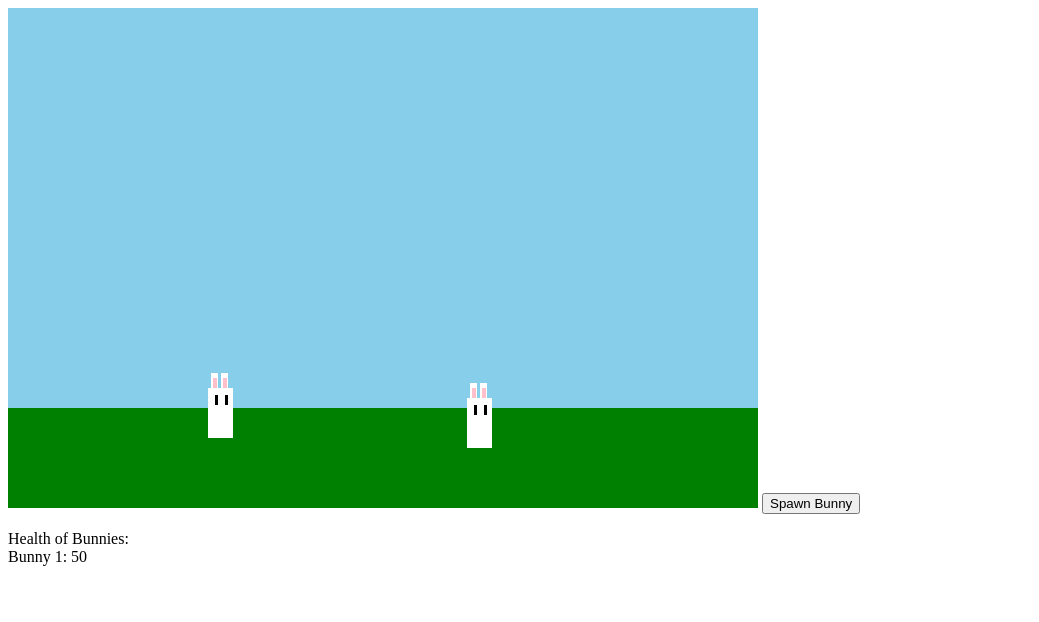
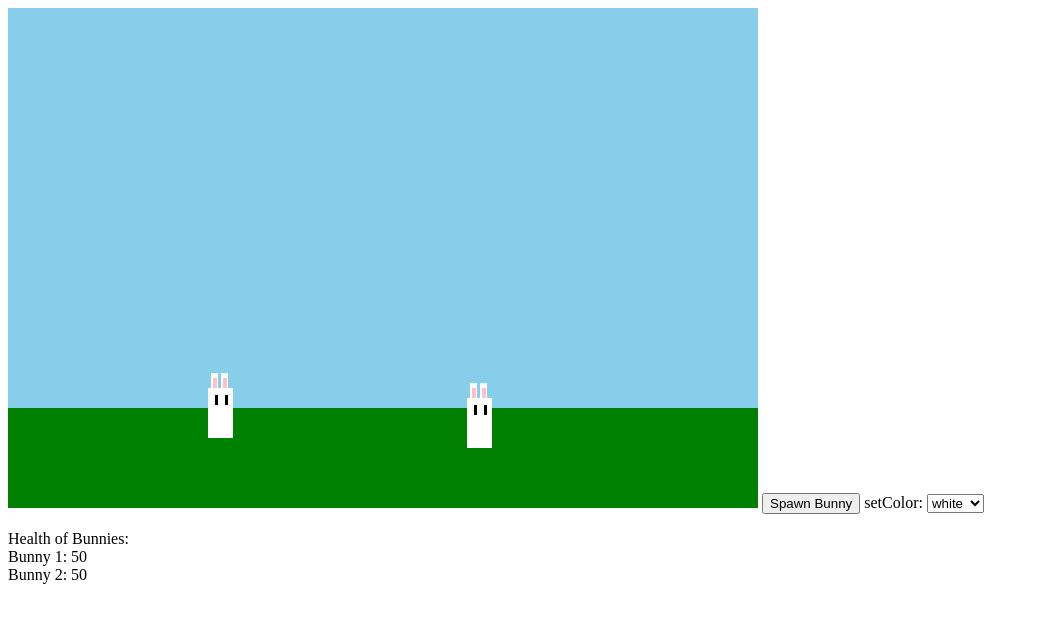
Before and after one commit to Keast27/RichMediaProject1, a plain HTML site: page index.html in a window 1280 px wide. Both pictures are taken after a click on the button "Spawn Bunny". Shown: the whole page, without its empty margins (0-1039 px from the left). Drawn offline with Linux system fonts and the light colour scheme.

Commit message:
Color Changing
You can now change the colors of the bunnies

```diff
--- a/index.html
+++ b/index.html
@@ -17,6 +17,14 @@
     <script src="js/init.js" type="module"></script>
 
     <button id="spawn">Spawn Bunny</button>
+    <label>setColor:
+        <select id="bunnyColorChooser">
+            <option value="red">red</option>
+            <option value="blue">blue</option>
+            <option value="green">green</option>
+            <option value="white"selected>white</option>
+        </select>
+    </label>
     <p id ="health">Health of Bunnies:</p>
     <!--
 #10 - note that for radio buttons to be in a group, where only one is selected at a time,
--- a/js/main.js
+++ b/js/main.js
@@ -3,6 +3,7 @@ export {init};
 // #1 - wait for page to load
 let bunbun;
 let ctx;
+let color = "white";
 bunbun = new bunny(200,380,"white",0,0,50,1,"male",false);
 
 let bunbuns = [bunbun];
@@ -26,12 +27,22 @@ function init(){
     ctx.fillRect(0,400,750,100);
 
     // Health of first bunny
-    document.querySelector('#health').innerHTML += '<br>' + "Bunny " + bunbuns.length + ": " + bunbuns[0].health + '<br></br>';
+    document.querySelector('#health').innerHTML += '<br>' + "Bunny " + bunbuns.length + ": " + bunbuns[0].health;
 
 
     // Add a new bunbun each time spawn button is pressed
     document.querySelector('#spawn').onclick = function()
-        {addBunBun(getRandomInt(0,750),getRandomInt(350,500),"white",0,0,50,1,"male",false)};
+        {addBunBun(getRandomInt(0,750),getRandomInt(350,500),color,0,0,50,1,"male",false)};
+
+    // Change color according to input
+    document.querySelector('#bunnyColorChooser').onchange = function (e) {
+        for(let i = 0; i < bunbuns.length; i++)
+        {
+            bunbuns[i].color = e.target.value;
+        }
+        color = e.target.value;
+        drawBunbuns();
+    };
 
     drawBunbuns();
     bunbun.eat();
@@ -51,7 +62,7 @@ function drawBunbuns()
         ctx.fillStyle = "black";
         ctx.fillRect(bunbuns[i].x + 7, bunbuns[i].y + 7, 3, 10);
         ctx.fillRect(bunbuns[i].x + 17, bunbuns[i].y + 7, 3, 10);
-        ctx.fillStyle = "white";
+        ctx.fillStyle = bunbuns[i].color;
         ctx.fillRect(bunbuns[i].x + 3, bunbuns[i].y - 15, 7, 20);
         ctx.fillRect(bunbuns[i].x + 13, bunbuns[i].y - 15, 7, 20);
         ctx.fillStyle = "pink";
@@ -67,6 +78,8 @@ function addBunBun(x,y,color,genes,hunger,health,age,sex,mated)
     let bunbunTemp = new bunny(x,y,color,genes,hunger,health,age,sex,mated);
 
     bunbuns.push(bunbunTemp);
+    document.querySelector('#health').innerHTML += '<br>' + "Bunny " + bunbuns.length + ": " + bunbuns[0].health;
+
     drawBunbuns();
 }
 
```
